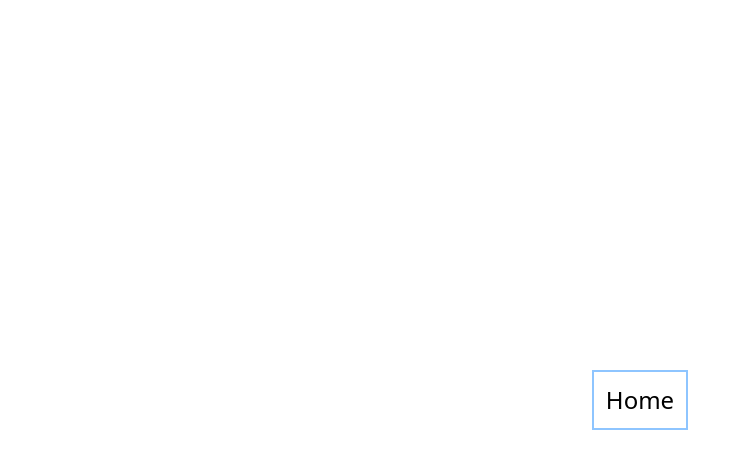
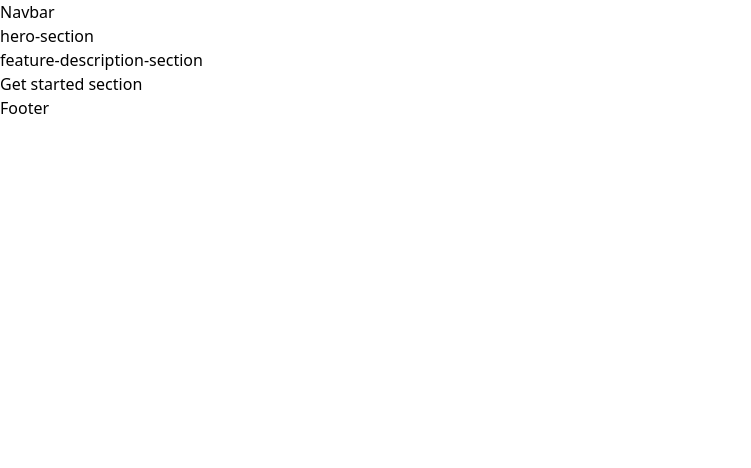
Before and after one commit to DishaKD21/FeatureVault, a Next.js app in the folder frontend/: page / in a window 1280 px wide. Shown: the top 468 px of the page, without its empty margins (0-751 px from the left). Built offline with nearby package versions, Linux system fonts and the light colour scheme.

Commit message:
create all files for the component require to build the homepage

```diff
--- a/frontend/src/app/page.js
+++ b/frontend/src/app/page.js
@@ -1,4 +1,4 @@
-import HomePage from "@/modules/home/HomePage";
+import HomePage from "@/modules/homepage/HomePage";
 
 export default function Home() {
   return (
--- /dev/null
+++ b/frontend/src/components/footer/Footer.jsx
@@ -0,0 +1,11 @@
+import React from 'react'
+
+const Footer = () => {
+  return (
+    <div>
+      Footer
+    </div>
+  )
+}
+
+export default Footer
--- /dev/null
+++ b/frontend/src/components/navbar/Navbar.jsx
@@ -0,0 +1,11 @@
+import React from 'react'
+
+const Navbar = () => {
+  return (
+    <div>
+      Navbar
+    </div>
+  )
+}
+
+export default Navbar
--- a/frontend/src/modules/home/HomePage.jsx
+++ /dev/null
@@ -1,10 +0,0 @@
-import React from 'react'
-const HomePage = () => {
-  return (
-    <div className="flex justify-center items-center text-center w-screen h-screen">
-      <h1 className="text-2xl border-blue-300 p-3 border-2">Home</h1>
-    </div>
-  )
-}
-
-export default HomePage;
--- /dev/null
+++ b/frontend/src/modules/homepage/HomePage.jsx
@@ -0,0 +1,19 @@
+import React from 'react'
+import Hero from './hero-section/Hero';
+import Feature from './features/Feature';
+import GetStarted from './get-started/GetStarted';
+import Navbar from '@/components/navbar/Navbar';
+import Footer from '@/components/footer/Footer';
+const HomePage = () => {
+  return (
+    <>
+    <Navbar/>
+     <Hero/>
+    <Feature/>
+    <GetStarted/>
+    <Footer/>
+    </>
+  )
+}
+
+export default HomePage;
--- /dev/null
+++ b/frontend/src/modules/homepage/features/Feature.jsx
@@ -0,0 +1,11 @@
+import React from 'react'
+
+const Feature = () => {
+  return (
+    <div>
+      feature-description-section
+    </div>
+  )
+}
+
+export default Feature
--- /dev/null
+++ b/frontend/src/modules/homepage/get-started/GetStarted.jsx
@@ -0,0 +1,11 @@
+import React from 'react'
+
+const GetStarted = () => {
+  return (
+    <div>
+      Get started section
+    </div>
+  )
+}
+
+export default GetStarted
--- /dev/null
+++ b/frontend/src/modules/homepage/hero-section/Hero.jsx
@@ -0,0 +1,11 @@
+import React from 'react'
+
+const Hero = () => {
+  return (
+    <div>
+      hero-section
+    </div>
+  )
+}
+
+export default Hero
```
Also changed, not shown: frontend/src/modules/diagrameditor/DiagramEditor.jsx (line endings or trailing spaces).
